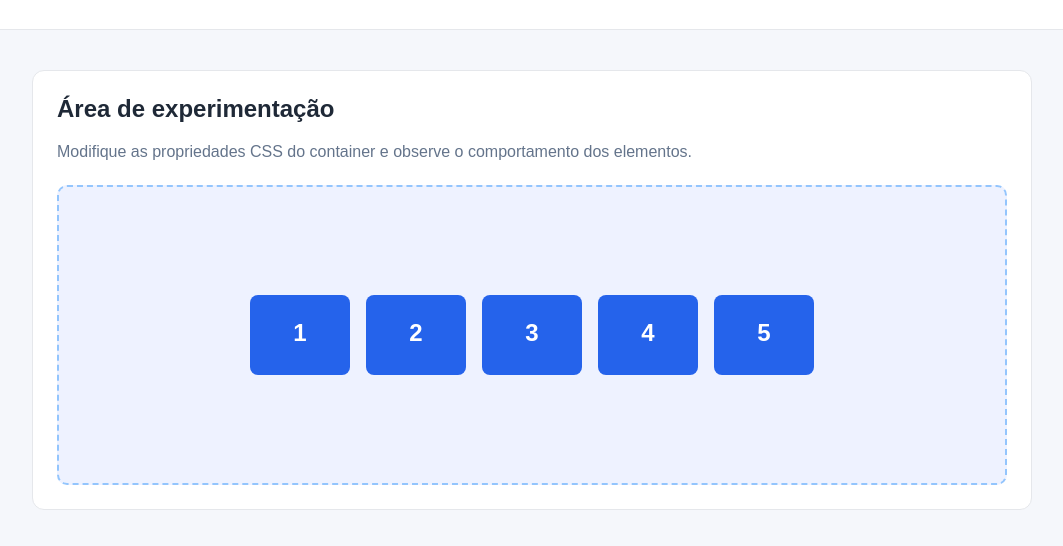
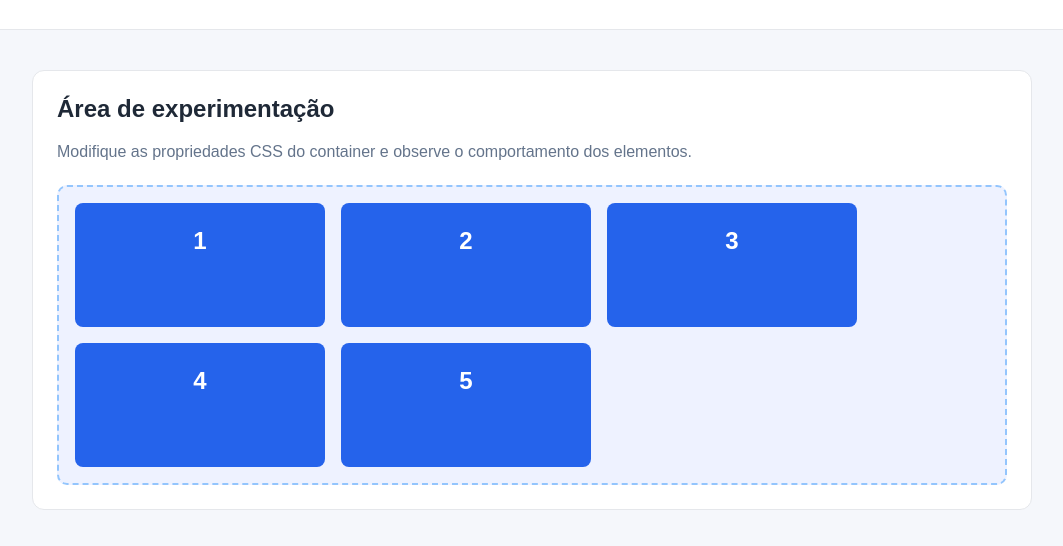
Before and after one commit to pedrobragambleme/flexlab, a plain HTML site: page index.html in a window 1280 px wide. Shown: the part 96-642 px from the top of the page, without its empty margins (108-1171 px from the left). Drawn offline with Linux system fonts and the light colour scheme.

Commit message:
feat: analisa propriedades de expansao dos itens

```diff
--- a/assets/css/style.css
+++ b/assets/css/style.css
@@ -58,13 +58,11 @@ body {
 
     display: flex;
     flex-direction: row;
-    justify-content: center;
-    align-items: center;
     gap: 16px;
+    flex-wrap: wrap;
 }
 
 .item {
-    width: 100px;
     min-height: 80px;
     padding: 24px;
     text-align: center;
@@ -73,4 +71,8 @@ body {
     border-radius: 8px;
     font-size: 24px;
     font-weight: 700;
+
+    flex-basis: 250px;
+    flex-grow: 0;
+    flex-shrink: 0;
 }
```
